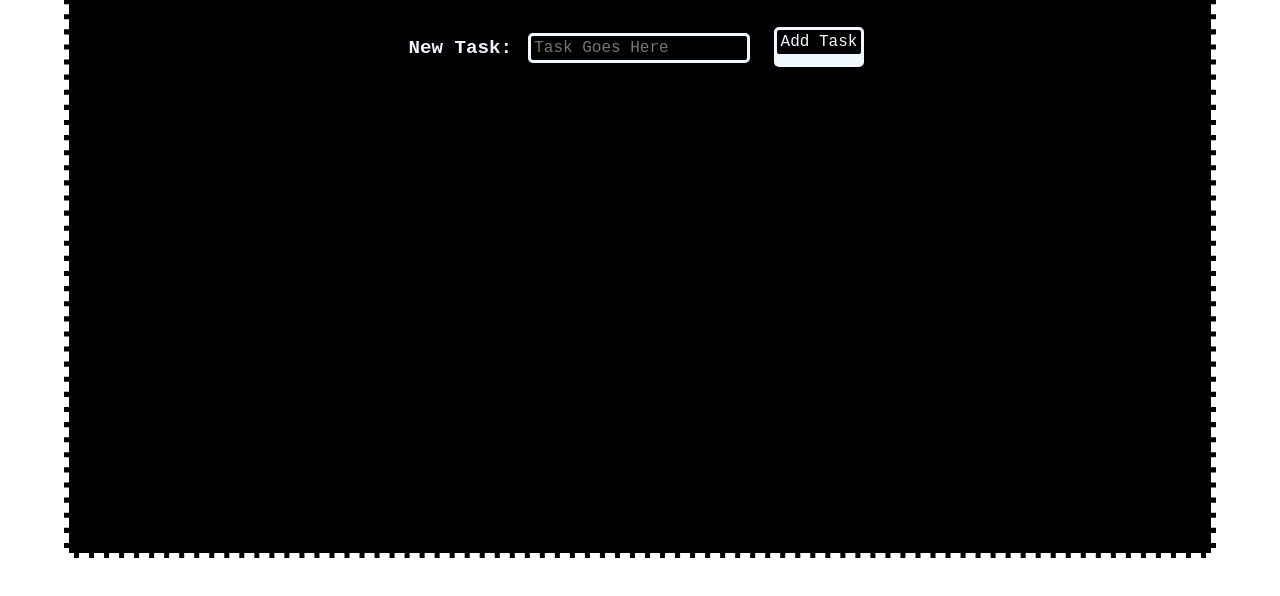
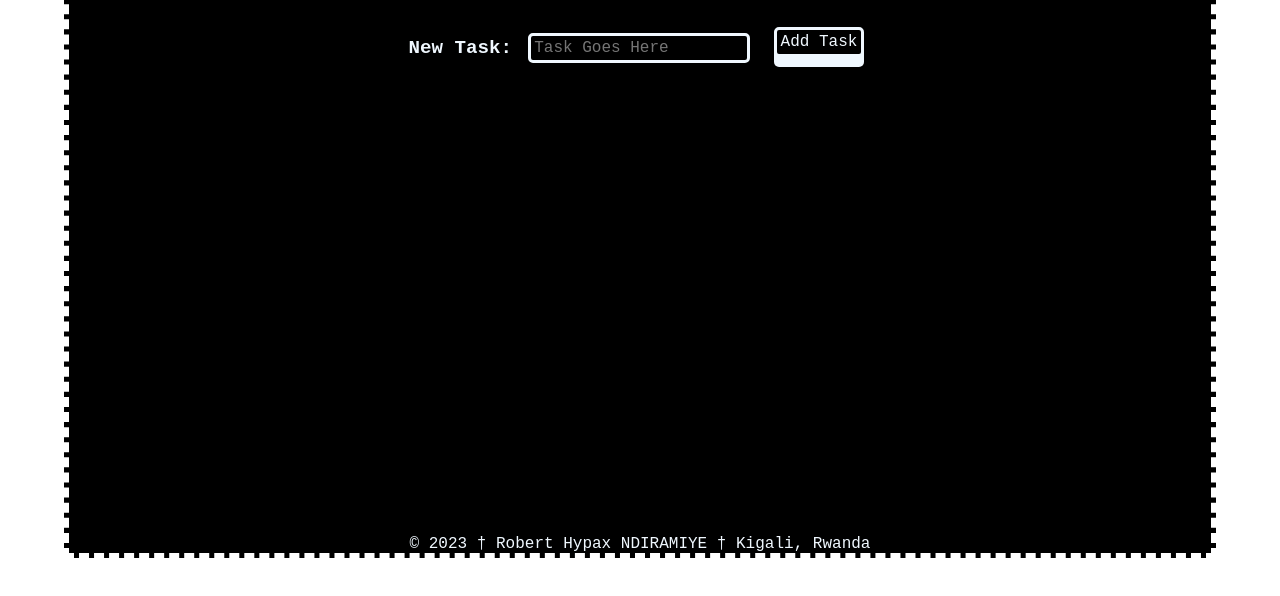
Before and after one commit to roberthypaxn/todo, a plain HTML site: page index.html in a window 1280 px wide. Shown: the part 202-798 px from the top of the page. Drawn offline with nearby package versions, Linux system fonts and the light colour scheme.

Commit message:
copyrighted

```diff
--- a/index.html
+++ b/index.html
@@ -22,7 +22,9 @@
                 <ul id="list"></ul>
             </div>
         </main>
-
+        <footer>
+            <p class="copyright">&copy; 2023 &#8224; Robert Hypax NDIRAMIYE &#8224; Kigali, Rwanda</p>
+        </footer>
     <script src="./scripts/script.js"></script>
 </body>
 </html>
--- a/styles/styles.css
+++ b/styles/styles.css
@@ -156,6 +156,10 @@ input[type="checkbox"]:checked:after{
 	color: rgb(253, 171, 171);
 	font-weight: bold;
 }
+footer *{
+	color: #f0f8ff;
+	text-align: center;
+}
 @media (hover: hover){
 	button:hover{
 		background-color: rgb(179, 179, 255);
```
